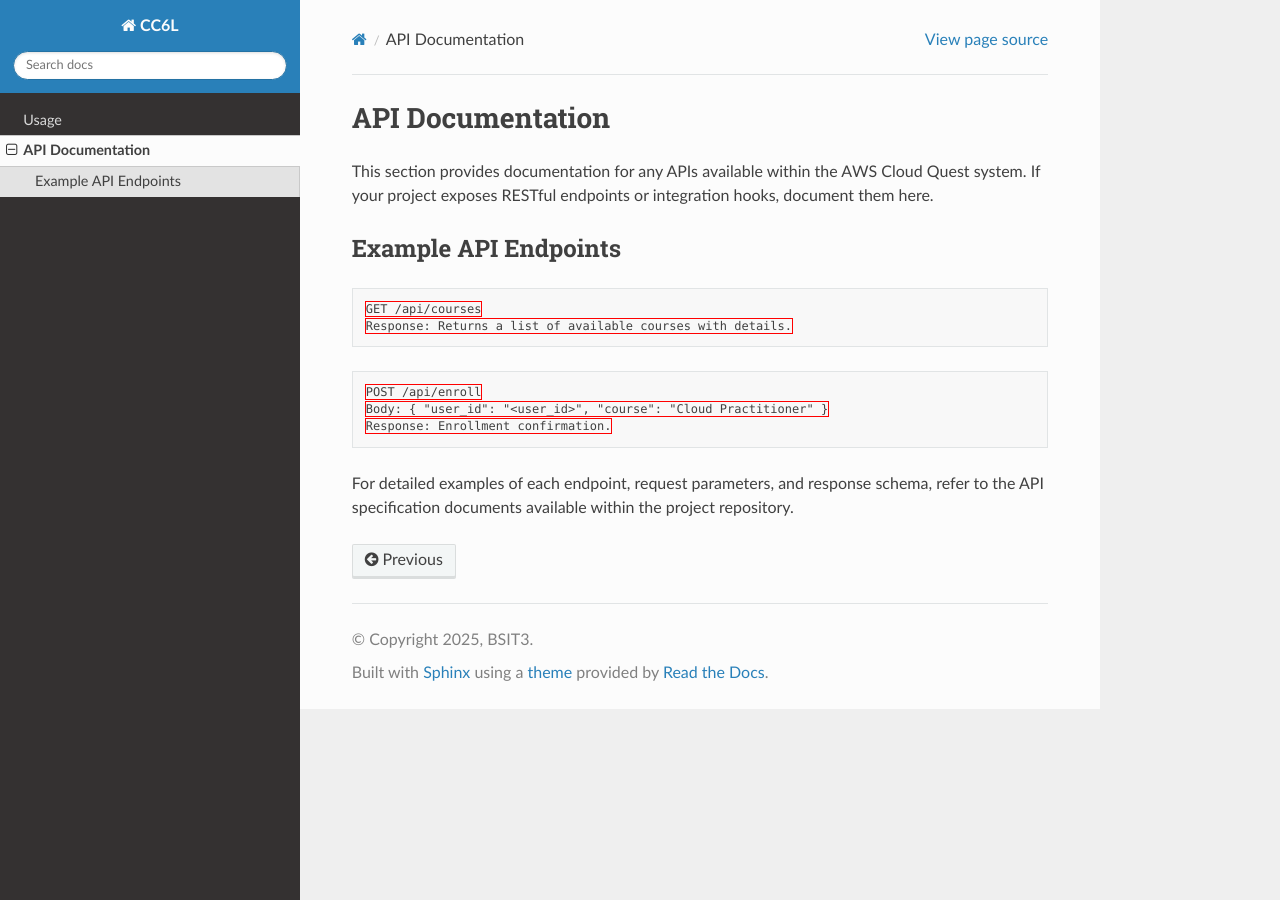
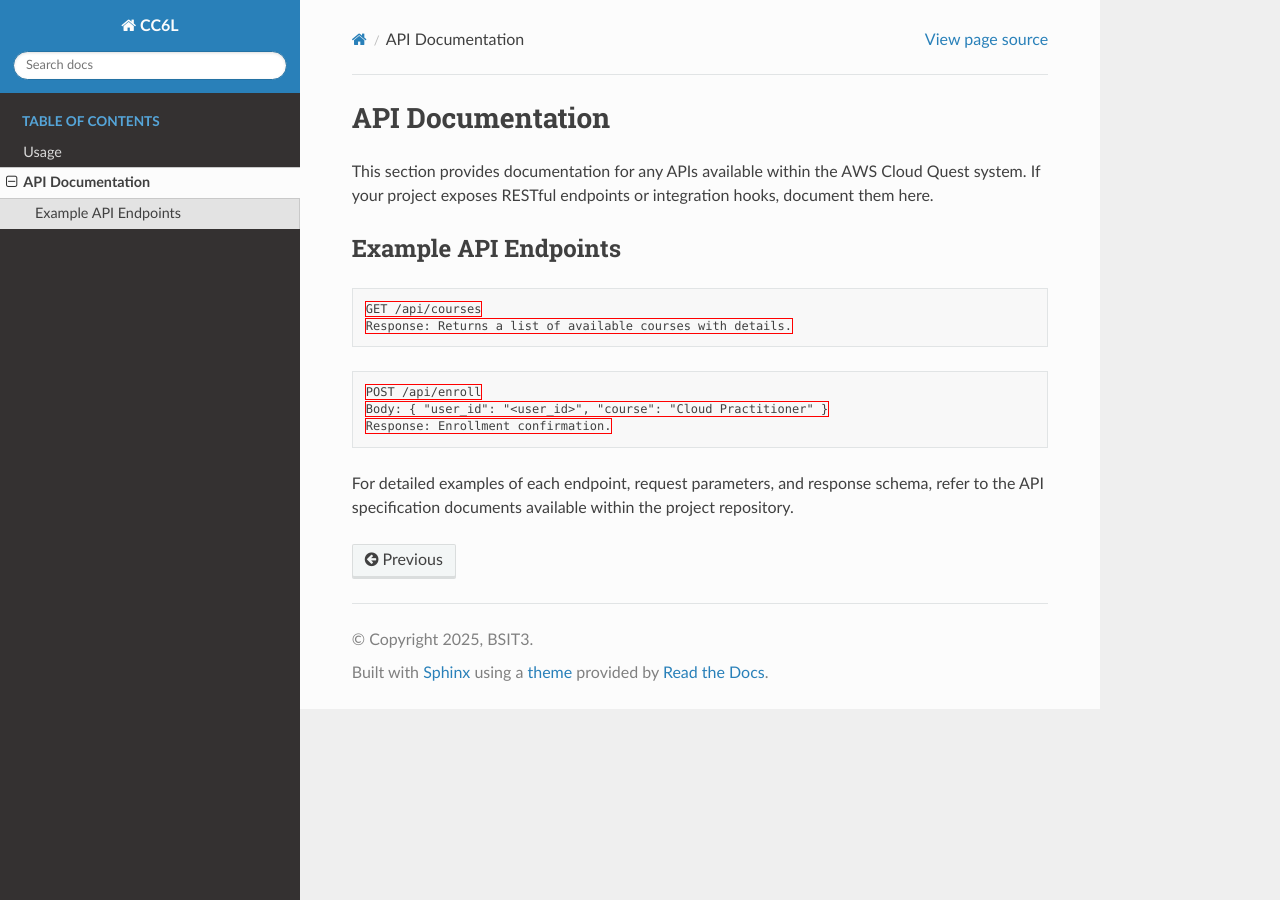
Before and after one commit to jambybrillo/aws_partitioner, a Sphinx documentation site: the page built from docs/source/api.rst, in a window 1280 px wide. Built offline with Sphinx 7.4.7 and the Read the Docs theme 3.1.0, drawn with Linux system fonts in a browser that asks for light colours; pages that are not in the unit, such as notebooks, are missing from menus.

Commit message:
Update index.rst

```diff
--- a/docs/source/index.rst
+++ b/docs/source/index.rst
@@ -20,6 +19,9 @@ Contents
 --------
 
 .. toctree::
+   :maxdepth: 2
+   :caption: Table of Contents
 
+   overview
    usage
    api
```
Also changed, not shown: other parts of docs/source/index.rst (+1 -2 lines).
